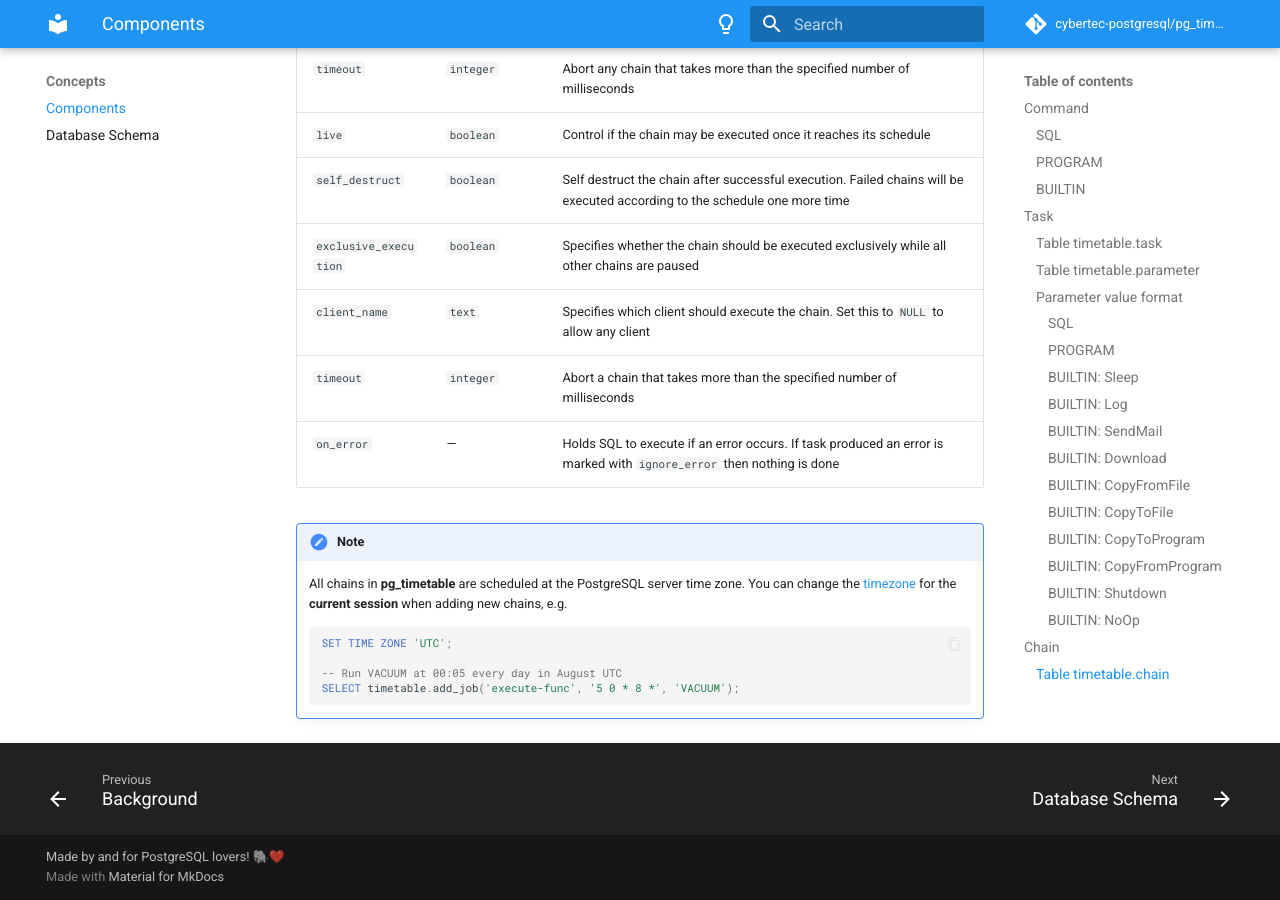
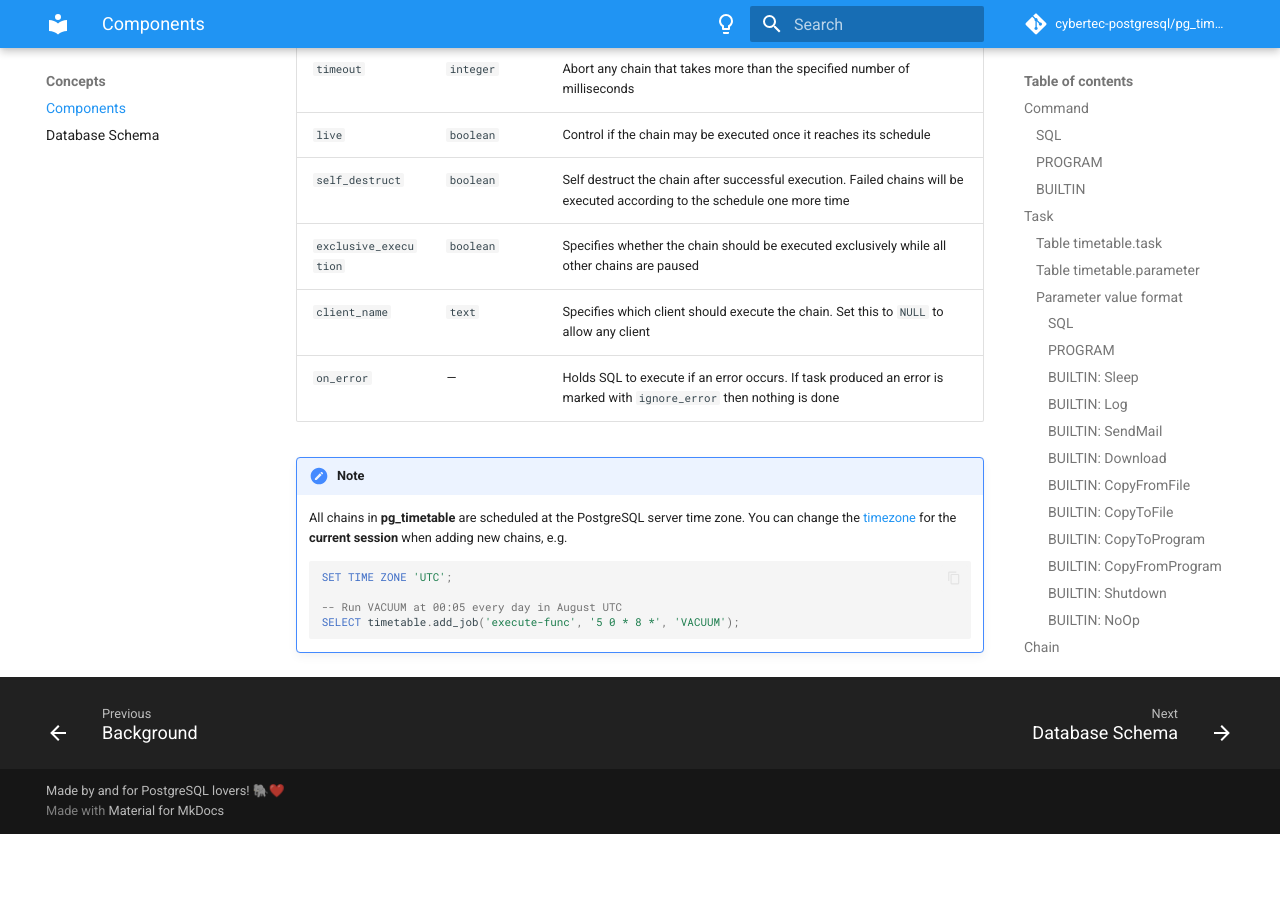
Before and after one commit to cybertec-postgresql/pg_timetable, an MkDocs documentation site: the page built from docs/components.md, in a window 1280 px wide and 900 px high, scrolled down 6008 px. Built offline with MkDocs 1.6.1 and Material for MkDocs 9.7.7, drawn with Linux system fonts in a browser that asks for light colours; comment, search, counter and statistics services are not loaded; the version menu is left out; after the commit the page ends 6842 px from its top, so only the background shows below that.

Commit message:
[-] docs: fix duplicate timeout entry and update cron file reference (#761)

```diff
--- a/docs/components.md
+++ b/docs/components.md
@@ -239,7 +239,6 @@ Once tasks have been arranged, they have to be scheduled as a **chain**. For thi
 | `self_destruct` | `boolean` | Self destruct the chain after successful execution. Failed chains will be executed according to the schedule one more time |
 | `exclusive_execution` | `boolean` | Specifies whether the chain should be executed exclusively while all other chains are paused |
 | `client_name` | `text` | Specifies which client should execute the chain. Set this to `NULL` to allow any client |
-| `timeout` | `integer` | Abort a chain that takes more than the specified number of milliseconds |
 | `on_error` | — | Holds SQL to execute if an error occurs. If task produced an error is marked with `ignore_error` then nothing is done |
 
 !!! note
```
Also changed, not shown: docs/database_schema.md (+1 -1 lines).
